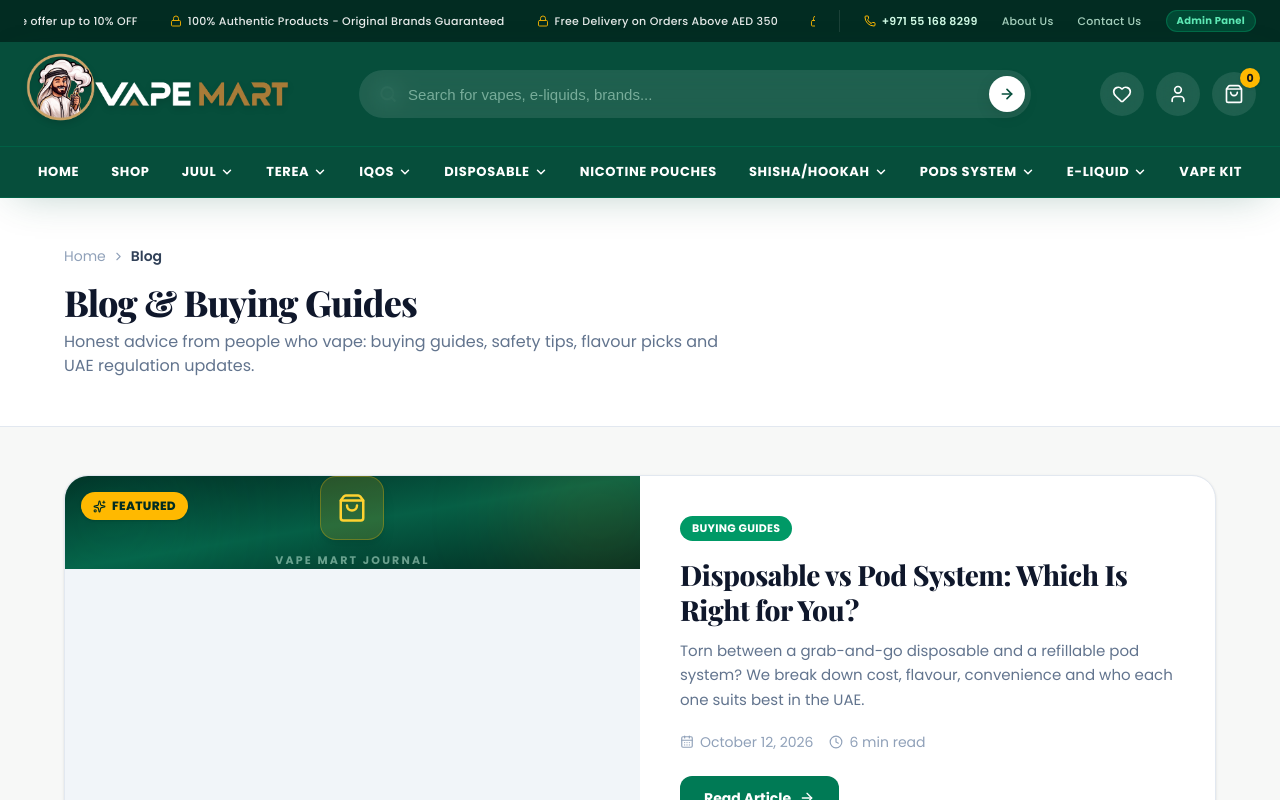
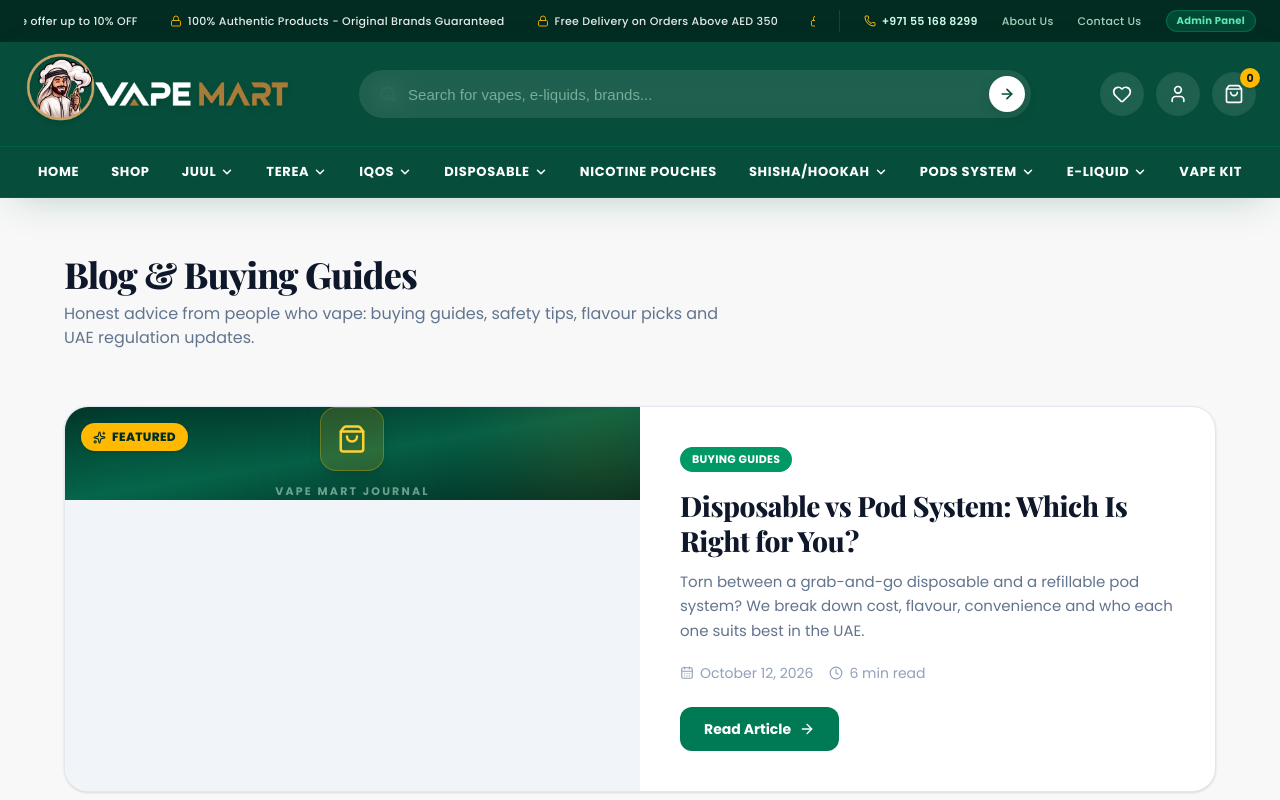
Before and after one commit to webestonesite/Vape-Mart-v2, a Next.js app: page /blog in a window 1280 px wide. Shown: the top 800 px of the page. Built offline with nearby package versions, Linux system fonts and the light colour scheme.

Commit message:
fix(blog): match talukdarshop index header - simple H1 + subtitle, no hero band (#19)

```diff
--- a/src/app/blog/page.tsx
+++ b/src/app/blog/page.tsx
@@ -1,6 +1,5 @@
 import type { Metadata } from "next";
-import Link from "next/link";
-import { ChevronRight, ShieldCheck, Truck, BadgeCheck } from "lucide-react";
+import { ShieldCheck, Truck, BadgeCheck } from "lucide-react";
 import { blogPosts } from "@/data/blog";
 import { Header } from "@/components/Header";
 import { Footer } from "@/components/Footer";
@@ -17,16 +16,8 @@ export default function BlogPage() {
     <>
       <Header />
       <main className="min-h-screen bg-[#f7f8f7]">
-        {/* Page header */}
-        <div className="bg-white border-b border-slate-200">
-          <div className="max-w-[1200px] mx-auto px-4 sm:px-6 py-8 sm:py-12">
-            <nav className="flex items-center gap-1.5 text-xs sm:text-sm text-slate-400 mb-4">
-              <Link href="/" className="hover:text-emerald-700 transition-colors">
-                Home
-              </Link>
-              <ChevronRight size={13} />
-              <span className="text-slate-700 font-semibold">Blog</span>
-            </nav>
+        {/* Page header — simple title + subtitle, no hero band */}
+        <div className="max-w-[1200px] mx-auto px-4 sm:px-6 pt-10 sm:pt-14 pb-2">
           <h1 className="text-slate-900 text-3xl sm:text-4xl font-extrabold tracking-tight mb-2">
             Blog & Buying Guides
           </h1>
@@ -34,7 +25,6 @@ export default function BlogPage() {
             Honest advice from people who vape: buying guides, safety tips, flavour picks and
             UAE regulation updates.
           </p>
-          </div>
         </div>
 
         <div className="max-w-[1200px] mx-auto px-4 sm:px-6 py-8 sm:py-12">
```
Lines whose indentation alone changed are shown as unchanged.
